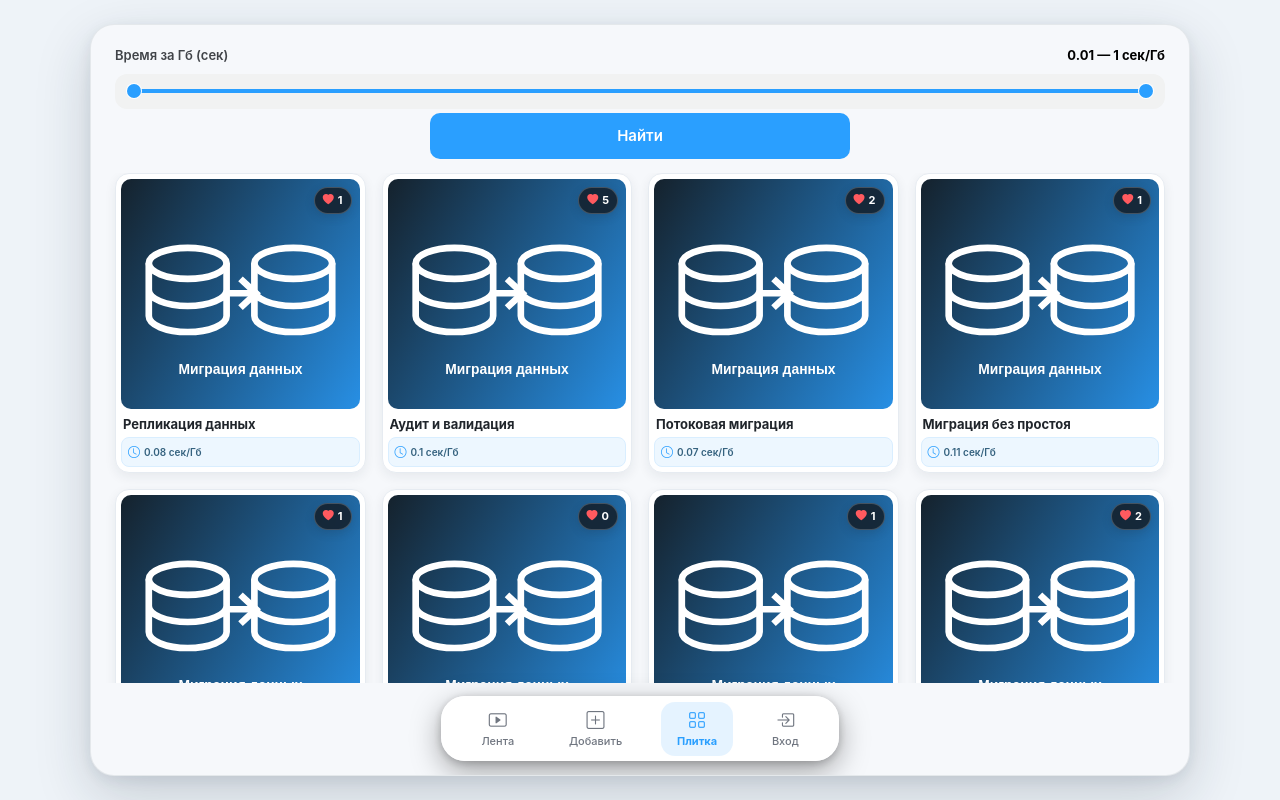
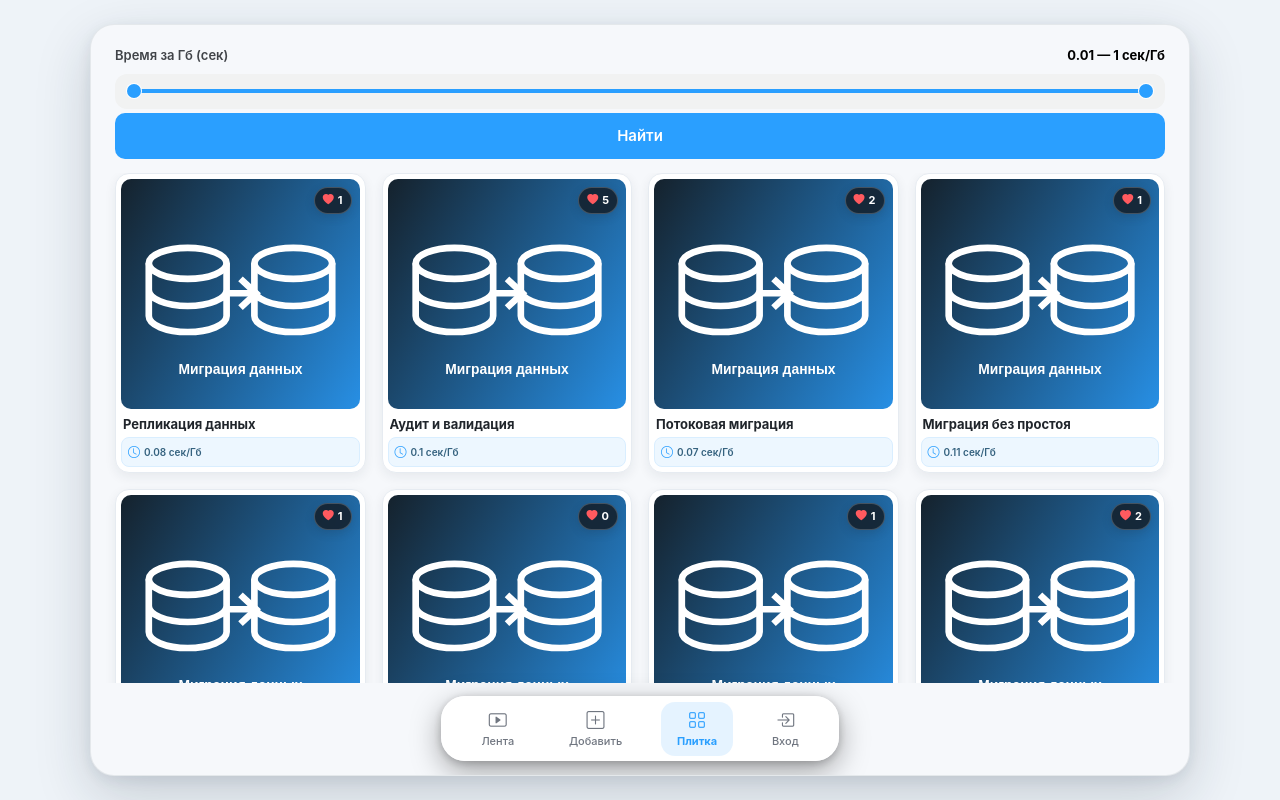
Before and after one commit to Juuwe/data-migration-frontend, a React (Vite) app: page /grid in a window 1280 px wide. Built offline with nearby package versions, Linux system fonts and the light colour scheme; no server answers.

Commit message:
fix: stretch search button to full container width

```diff
--- a/src/components/TimeRangeFilter/TimeRangeFilter.css
+++ b/src/components/TimeRangeFilter/TimeRangeFilter.css
@@ -124,11 +124,10 @@
 
   .search-btn {
     top: 88px;
-    left: 50%;
-    right: auto;
-    width: min(420px, calc(100% - 40px));
+    left: 20px;
+    right: 20px;
+    width: auto;
     height: 46px;
-    transform: translateX(-50%);
     font-size: 15px;
   }
 }
@@ -138,4 +137,9 @@
     left: 24px;
     right: 24px;
   }
+
+  .search-btn {
+    left: 24px;
+    right: 24px;
+  }
 }
```
